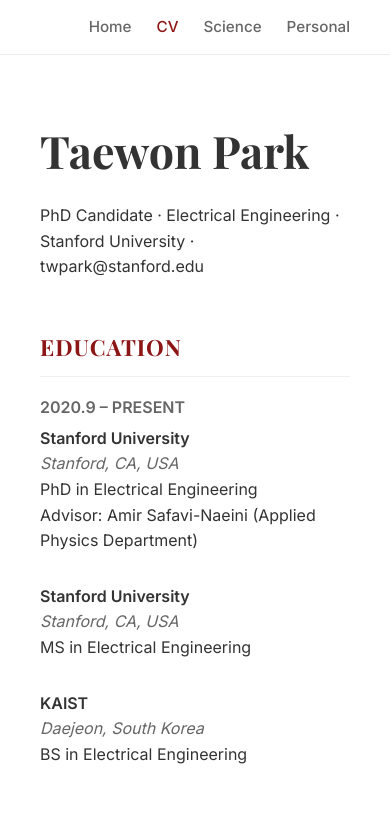
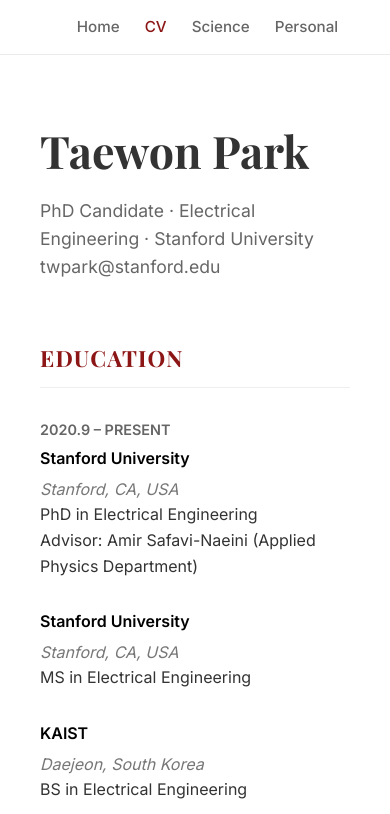
Before and after one commit to TaewonP/taewonp.github.io, a plain HTML site: page cv.html in a window 390 px wide. Shown: the top 814 px of the page. Drawn offline with nearby package versions, Linux system fonts and the light colour scheme; a web font is replaced by a local one.

Commit message:
Update cv.html

```diff
--- a/cv.html
+++ b/cv.html
@@ -6,27 +6,127 @@
     <title>CV | Taewon Park</title>
     <link href="https://fonts.googleapis.com/css2?family=Inter:wght@400;500;600&family=Playfair+Display:ital,wght@0,700;1,700&display=swap" rel="stylesheet">
     <style>
-        :root { --primary: #8C1515; --text: #333; --muted: #666; --border: rgba(0,0,0,0.08); }
-        body { font-family: 'Inter', sans-serif; line-height: 1.6; color: var(--text); margin: 0; padding-bottom: 100px; }
-        .navbar { background: rgba(255,255,255,0.9); backdrop-filter: blur(10px); border-bottom: 1px solid var(--border); padding: 15px 0; position: sticky; top: 0; z-index: 1000; }
-        .nav-container { max-width: 900px; margin: 0 auto; padding: 0 40px; display: flex; justify-content: flex-end; }
-        .nav-link { text-decoration: none; color: var(--muted); font-weight: 500; font-size: 0.95rem; margin-left: 25px; }
-        .nav-link.active { color: var(--primary); }
-        .container { max-width: 900px; margin: 0 auto; padding: 60px 40px; }
-        h1 { font-family: 'Playfair Display', serif; font-size: 2.8rem; margin: 0 0 10px; }
-        h2 { font-family: 'Playfair Display', serif; font-size: 1.4rem; color: var(--primary); text-transform: uppercase; letter-spacing: 1px; border-bottom: 1px solid #eee; padding-bottom: 10px; margin-top: 50px; }
-        .entry { display: grid; grid-template-columns: 180px 1fr; margin-bottom: 25px; }
-        .year { font-weight: 600; color: var(--muted); }
-        .institution { font-weight: 600; }
-        .location { float: right; font-style: italic; color: var(--muted); font-weight: 400; }
-        .pub-list { padding-left: 20px; list-style-type: decimal; }
-        .pub-list li { margin-bottom: 20px; color: #444; }
-        .me { font-weight: bold; text-decoration: underline; color: #000; }
-        .journal { font-style: italic; color: var(--primary); }
-        @media (max-width: 600px) { .entry { grid-template-columns: 1fr; } .location { float: none; display: block; } .year { margin-bottom: 5px; } }
+        :root {
+            --primary: #8C1515;
+            --text: #333;
+            --muted: #666;
+            --border: rgba(0,0,0,0.08);
+        }
+        body {
+            font-family: 'Inter', sans-serif;
+            line-height: 1.6;
+            color: var(--text);
+            margin: 0;
+            padding-bottom: 100px;
+            background-color: #fff;
+        }
+
+        /* Navigation */
+        .navbar {
+            background: rgba(255,255,255,0.95);
+            backdrop-filter: blur(10px);
+            border-bottom: 1px solid var(--border);
+            padding: 15px 0;
+            position: sticky;
+            top: 0;
+            z-index: 1000;
+        }
+        .nav-container {
+            max-width: 900px;
+            margin: 0 auto;
+            padding: 0 40px;
+            display: flex;
+            justify-content: flex-end;
+        }
+        .nav-link {
+            text-decoration: none;
+            color: var(--muted);
+            font-weight: 500;
+            font-size: 0.95rem;
+            margin-left: 25px;
+            transition: 0.2s;
+        }
+        .nav-link:hover, .nav-link.active { color: var(--primary); }
+
+        .container {
+            max-width: 900px;
+            margin: 0 auto;
+            padding: 60px 40px;
+        }
+
+        /* Typography */
+        h1 {
+            font-family: 'Playfair Display', serif;
+            font-size: 2.8rem;
+            margin: 0 0 10px;
+        }
+        .cv-subtitle {
+            color: var(--muted);
+            font-size: 1.1rem;
+            margin-bottom: 40px;
+        }
+        h2 {
+            font-family: 'Playfair Display', serif;
+            font-size: 1.4rem;
+            color: var(--primary);
+            text-transform: uppercase;
+            letter-spacing: 1.2px;
+            border-bottom: 1px solid #eee;
+            padding-bottom: 10px;
+            margin-top: 60px;
+            margin-bottom: 30px;
+        }
+
+        /* Entries */
+        .entry {
+            display: grid;
+            grid-template-columns: 180px 1fr;
+            margin-bottom: 25px;
+        }
+        .year {
+            font-weight: 600;
+            color: var(--muted);
+            font-size: 0.9rem;
+        }
+        .details { flex: 1; }
+        .institution { font-weight: 600; color: #000; }
+        .location { float: right; color: #777; font-style: italic; font-weight: 400; }
+
+        /* Publications */
+        .pub-list {
+            padding-left: 25px;
+            list-style-type: decimal;
+        }
+        .pub-list li {
+            margin-bottom: 20px;
+            color: #444;
+            padding-left: 5px;
+        }
+        .me {
+            font-weight: 700;
+            text-decoration: underline;
+            color: #000;
+        }
+        .journal {
+            font-style: italic;
+            color: var(--primary);
+        }
+
+        @media (max-width: 768px) {
+            .entry { grid-template-columns: 1fr; }
+            .location { float: none; display: block; margin-top: 5px; }
+            .year { margin-bottom: 5px; }
+            .nav-container { justify-content: center; padding: 0 20px; }
+        }
+
+        @media print {
+            .navbar { display: none; }
+            .container { padding: 0; }
+        }
     </style>
 </head>
 <body>
+
     <nav class="navbar">
         <div class="nav-container">
             <a href="index.html" class="nav-link">Home</a>
@@ -35,14 +135,21 @@
             <a href="blog-personal.html" class="nav-link">Personal</a>
         </div>
     </nav>
+
     <div class="container">
+        <header>
             <h1>Taewon Park</h1>
-        <p>PhD Candidate · Electrical Engineering · Stanford University · twpark@stanford.edu</p>
+            <div class="cv-subtitle">
+                PhD Candidate · Electrical Engineering · Stanford University<br>
+                twpark@stanford.edu
+            </div>
+        </header>
 
+        <section>
             <h2>Education</h2>
             <div class="entry">
                 <div class="year">2020.9 – PRESENT</div>
-            <div>
+                <div class="details">
                     <div class="institution">Stanford University <span class="location">Stanford, CA, USA</span></div>
                     <div>PhD in Electrical Engineering</div>
                     <div>Advisor: Amir Safavi-Naeini (Applied Physics Department)</div>
@@ -50,51 +157,98 @@
             </div>
             <div class="entry">
                 <div class="year"></div>
-            <div>
+                <div class="details">
                     <div class="institution">Stanford University <span class="location">Stanford, CA, USA</span></div>
                     <div>MS in Electrical Engineering</div>
                 </div>
             </div>
             <div class="entry">
                 <div class="year"></div>
-            <div>
+                <div class="details">
                     <div class="institution">KAIST <span class="location">Daejeon, South Korea</span></div>
                     <div>BS in Electrical Engineering</div>
                 </div>
             </div>
+        </section>
 
+        <section>
             <h2>Selected Publications</h2>
             <ol class="pub-list">
-            <li>Devin J. Dean*, <span class="me">Taewon Park*</span>, Hubert S. Stokowski, Luke Qi, Sam Robison, Alexander Y. Hwang, Jason Herrmann, Timothy P. McKenna, Martin M. Fejer, Amir H. Safavi-Naeini. “Low-power integrated optical parametric amplification via second-harmonic resonance.” <span class="journal">Accepted in Nature (2025)</span>.</li>
-            <li><span class="me">Taewon Park</span>, Hubert S Stokowski, Vahid Ansari, Timothy P McKenna, Alexander Y Hwang, Oguz Tolga Celik, Martin M Fejer, Amir H Safavi-Naeini. “Single-mode squeezed-light generation and tomography with an integrated optical parametric oscillator.” <span class="journal">Science Advances 10(11), eadl1814 (2024)</span>.</li>
-            <li><span class="me">Taewon Park</span>, Hubert S Stokowski, Vahid Ansari, Timothy P McKenna, Alexander Y Hwang, Martin M Fejer, Amir H Safavi-Naeini. “High-efficiency second harmonic generation of blue light on thin-film lithium niobate.” <span class="journal">Optics Letters 47(11), 2706-2709 (2022)</span>.</li>
-            <li>Hubert S Stokowski, Devin J Dean, Alexander Y Hwang, <span class="me">Taewon Park</span>, Oguz Tolga Celik, Timothy P McKenna, Marc Jankowski, Carsten Langrock, Vahid Ansari, Martin M Fejer, Amir H Safavi-Naeini*. “Integrated frequency-modulated optical parametric oscillator.” <span class="journal">Nature 627(8002), 95-100 (2024)</span>.</li>
-            <li>Sunil Pai, Zhanghao Sun, Tyler W Hughes, <span class="me">Taewon Park</span>, Ben Bartlett, Ian A D Williamson, Momchil Minkov, Maziyar Milanizadeh, Nathnael Abebe, Francesco Morichetti, and others. “Experimentally realized in situ backpropagation for deep learning in photonic neural networks.” <span class="journal">Science 380(6643), 398-404 (2023)</span>.</li>
-            <li><span class="me">Taewon Park</span>, Youngjae Jeong, Kyoungsik Yu. “Cascaded optical resonator-based programmable photonic integrated circuits.” <span class="journal">Optics Express 29(3), 4645-4660 (2021)</span>.</li>
+                <li>
+                    Devin J. Dean*, <span class="me">Taewon Park*</span>, Hubert S. Stokowski, Luke Qi, Sam Robison, Alexander Y. Hwang, Jason Herrmann, Timothy P. McKenna, Martin M. Fejer, Amir H. Safavi-Naeini.
+                    “Low-power integrated optical parametric amplification via second-harmonic resonance.”
+                    <span class="journal">Accepted in Nature (2025)</span>.
+                </li>
+                <li>
+                    <span class="me">Taewon Park</span>, Hubert S Stokowski, Vahid Ansari, Timothy P McKenna, Alexander Y Hwang, Oguz Tolga Celik, Martin M Fejer, Amir H Safavi-Naeini.
+                    “Single-mode squeezed-light generation and tomography with an integrated optical parametric oscillator.”
+                    <span class="journal">Science Advances 10(11), eadl1814 (2024)</span>.
+                </li>
+                <li>
+                    <span class="me">Taewon Park</span>, Hubert S Stokowski, Vahid Ansari, Timothy P McKenna, Alexander Y Hwang, Martin M Fejer, Amir H Safavi-Naeini.
+                    “High-efficiency second harmonic generation of blue light on thin-film lithium niobate.”
+                    <span class="journal">Optics Letters 47(11), 2706-2709 (2022)</span>.
+                </li>
+                <li>
+                    Hubert S Stokowski, Devin J Dean, Alexander Y Hwang, <span class="me">Taewon Park</span>, Oguz Tolga Celik, Timothy P McKenna, Marc Jankowski, Carsten Langrock, Vahid Ansari, Martin M Fejer, Amir H Safavi-Naeini*.
+                    “Integrated frequency-modulated optical parametric oscillator.”
+                    <span class="journal">Nature 627(8002), 95-100 (2024)</span>.
+                </li>
+                <li>
+                    Sunil Pai, Zhanghao Sun, Tyler W Hughes, <span class="me">Taewon Park</span>, Ben Bartlett, Ian A D Williamson, Momchil Minkov, Maziyar Milanizadeh, Nathnael Abebe, Francesco Morichetti, and others.
+                    “Experimentally realized in situ backpropagation for deep learning in photonic neural networks.”
+                    <span class="journal">Science 380(6643), 398-404 (2023)</span>.
+                </li>
+                <li>
+                    <span class="me">Taewon Park</span>, Youngjae Jeong, Kyoungsik Yu.
+                    “Cascaded optical resonator-based programmable photonic integrated circuits.”
+                    <span class="journal">Optics Express 29(3), 4645-4660 (2021)</span>.
+                </li>
             </ol>
-        <p style="margin-left: 20px; font-size: 0.9rem; font-style: italic;">* Indicates equal contribution. For a complete list of publications, please visit my <a href="https://scholar.google.com/citations?user=5C_wbnMAAAAJ&hl=en" target="_blank">Google Scholar</a>.</p>
+            <p style="margin-left: 25px; font-size: 0.9rem; color: var(--muted); font-style: italic;">
+                * Indicates equal contribution. For a complete list of publications, please visit my <a href="https://scholar.google.com/citations?user=5C_wbnMAAAAJ&hl=en" target="_blank" style="color:var(--primary); text-decoration:none;">Google Scholar</a>.
+            </p>
+        </section>
 
+        <section>
             <h2>Selected Presentations</h2>
             <div class="entry">
                 <div class="year">AUG 2025</div>
-            <div><strong>Nonlinear Optics Conference (Hawaii)</strong><br>“Integrated Optical Parametric Oscillator Squeezer on Thin-Film Lithium Niobate”</div>
+                <div class="details">
+                    <strong>Nonlinear Optics Conference (Hawaii)</strong><br>
+                    “Integrated Optical Parametric Oscillator Squeezer on Thin-Film Lithium Niobate”
+                </div>
             </div>
             <div class="entry">
                 <div class="year">AUG 2024</div>
-            <div><strong>NTT Coherent Ising Machine (CIM) consortium (Virtual)</strong><br>“Towards Integrated Quantum Squeezed Light Sensor”</div>
+                <div class="details">
+                    <strong>NTT Coherent Ising Machine (CIM) consortium (Virtual)</strong><br>
+                    “Towards Integrated Quantum Squeezed Light Sensor”
+                </div>
             </div>
             <div class="entry">
                 <div class="year">JUL 2024</div>
-            <div><strong>(Invited) Workshop on Quantum Light Generation, JILA</strong><br>“Single-mode squeezed-light generation and tomography with an integrated optical parametric oscillator”</div>
+                <div class="details">
+                    <strong>(Invited) Workshop on Quantum Light Generation, JILA</strong><br>
+                    “Single-mode squeezed-light generation and tomography with an integrated optical parametric oscillator”
+                </div>
             </div>
             <div class="entry">
                 <div class="year">MAY 2023</div>
-            <div><strong>CLEO: Science and Innovations (San Jose, CA)</strong><br>“Squeezed light generation and analysis using a sub-threshold optical parametric oscillator on integrated thin-film lithium niobate photonic circuit”</div>
+                <div class="details">
+                    <strong>CLEO: Science and Innovations (San Jose, CA)</strong><br>
+                    “Squeezed light generation and analysis using a sub-threshold optical parametric oscillator on integrated thin-film lithium niobate photonic circuit”
+                </div>
             </div>
             <div class="entry">
                 <div class="year">MAY 2022</div>
-            <div><strong>CLEO: Science and Innovations (San Jose, CA)</strong><br>“Second harmonic generation of blue light on integrated thin-film lithium niobate waveguides”</div>
+                <div class="details">
+                    <strong>CLEO: Science and Innovations (San Jose, CA)</strong><br>
+                    “Second harmonic generation of blue light on integrated thin-film lithium niobate waveguides”
                 </div>
             </div>
+        </section>
+    </div>
+
 </body>
 </html>
```
Lines whose indentation alone changed are shown as unchanged.
